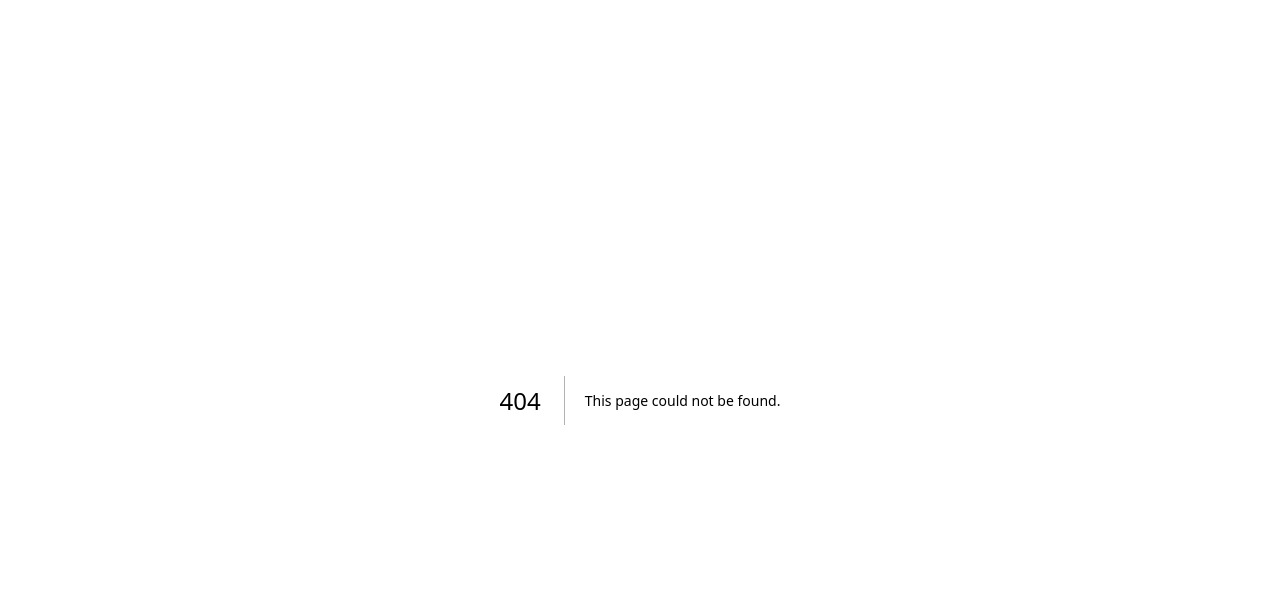
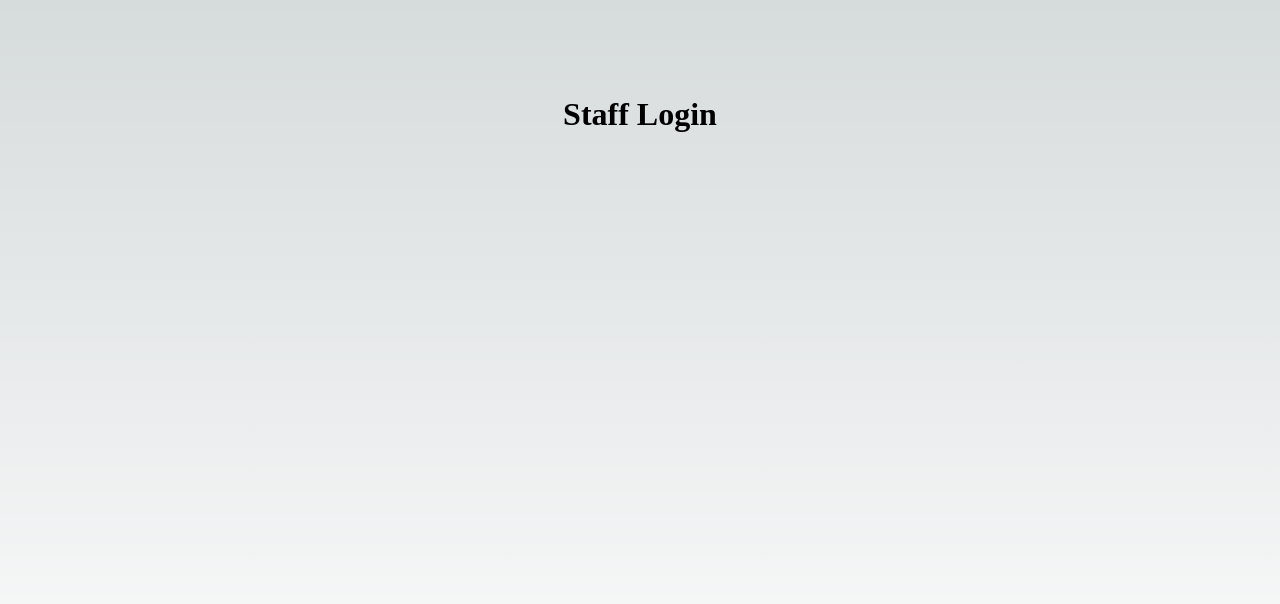
Before and after one commit to wb1110/volleytech, a Next.js app in the folder volleytech/: page /staffLogin in a window 1280 px wide. Before the commit this address had no page. Shown: the top 604 px of the page. Built offline with nearby package versions, Linux system fonts and the light colour scheme.

Commit message:
second page added

```diff
--- a/volleytech/pages/_document.tsx
+++ /dev/null
@@ -1,13 +0,0 @@
-import { Html, Head, Main, NextScript } from 'next/document'
-
-export default function Document() {
-  return (
-    <Html lang="en">
-      <Head />
-      <body>
-        <Main />
-        <NextScript />
-      </body>
-    </Html>
-  )
-}
--- a/volleytech/pages/index.tsx
+++ b/volleytech/pages/index.tsx
@@ -1,9 +1,5 @@
+import styles from '@/styles/Home.module.css'
 import Head from 'next/head'
-import Image from 'next/image'
-import { Inter } from 'next/font/google'
-import styles from '@/styles/Home.module.css'
-
-const inter = Inter({ subsets: ['latin'] })
 
 export default function Home() {
   return (
--- /dev/null
+++ b/volleytech/pages/staffLogin.tsx
@@ -0,0 +1,12 @@
+import styles from '@/styles/Home.module.css'
+import Head from 'next/head'
+
+export default function StaffLogin() {
+  return (
+    <div>
+      <main className={styles.main}>
+    <h1>Staff Login</h1>
+      </main>
+    </div>
+  )
+}
```
